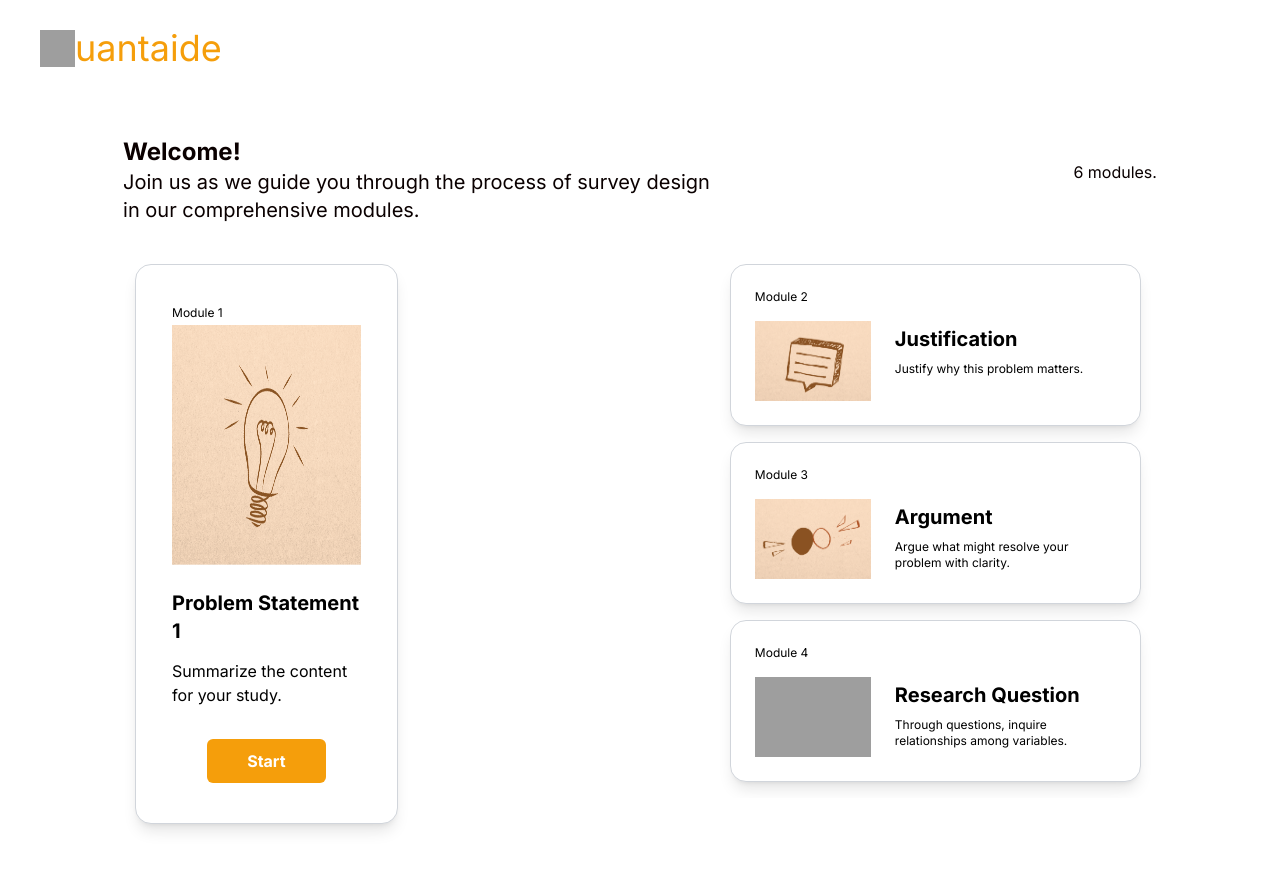
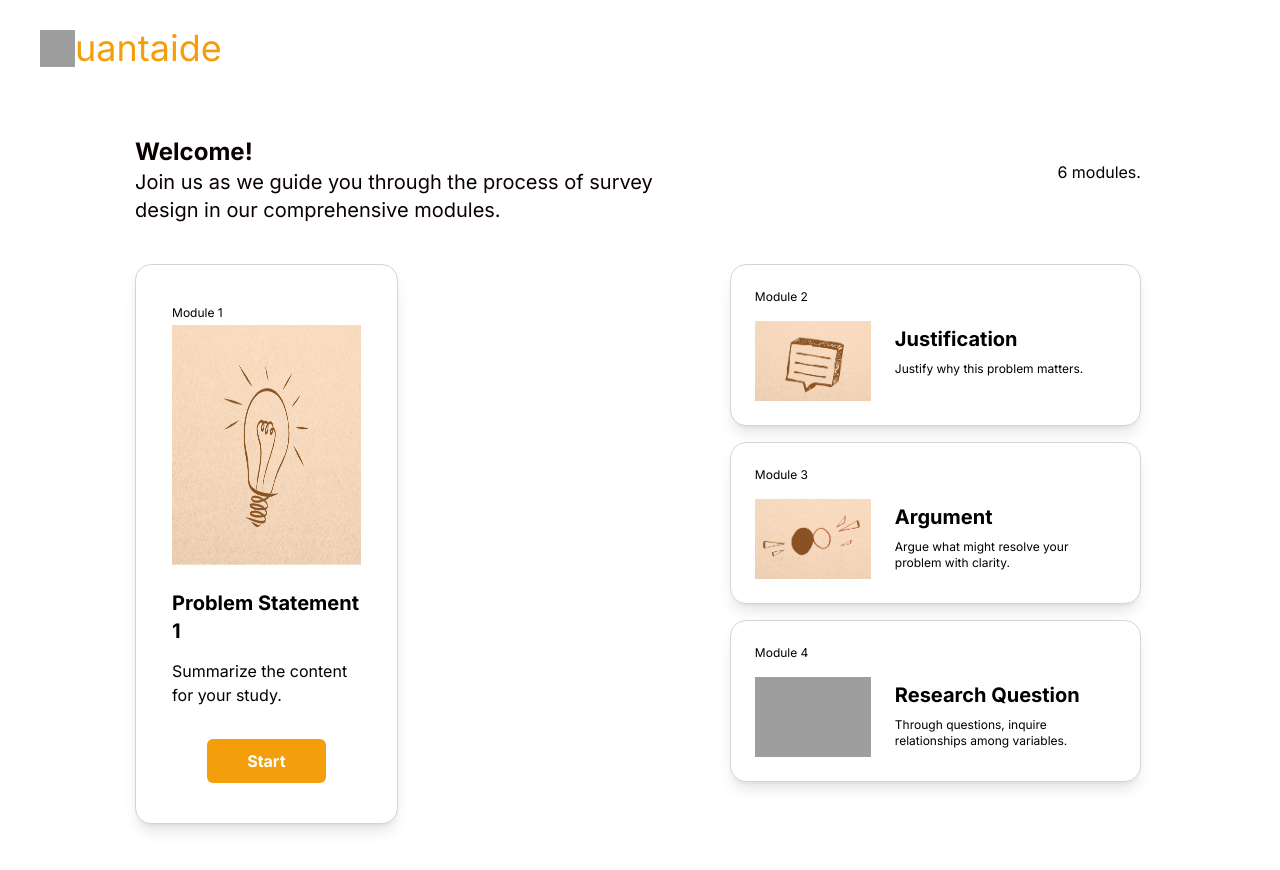
Before and after one commit to M-Chirag/quantaide-web-app, a Next.js app: page / in a window 1280 px wide. Shown: the top 870 px of the page. Built offline with nearby package versions, Linux system fonts and the light colour scheme; grey boxes are pictures that could not be loaded.

Commit message:
Update page.tsx

```diff
--- a/src/app/page.tsx
+++ b/src/app/page.tsx
@@ -9,11 +9,11 @@ export default function Home() {
 
             <div className='w-1/6'></div>
             <div className='flex flex-col w-4/5'>
-                <div className='font-bold text-2xl'>
+                <div className='font-bold text-2xl ml-3'>
                         {' '}
                         Welcome!{' '}
                       </div>
-                <div className='item-center text-xl'>
+                <div className='item-center text-xl ml-3'>
                     Join us as we guide you through the process of survey design in our comprehensive modules.
                   </div>
 
@@ -30,7 +30,7 @@ export default function Home() {
 
         <div className='flex flex-col mt-6 justify-start w-3/5'>
           <div className='text-end'> </div>
-          <div className='text-end mb-10'> 6 modules. </div>
+          <div className='text-end mb-10 mr-4'> 6 modules. </div>
         <div
             className='flex flex-col mt-6 h-2/5'
             style={{ overflowY: 'auto' }}
```
